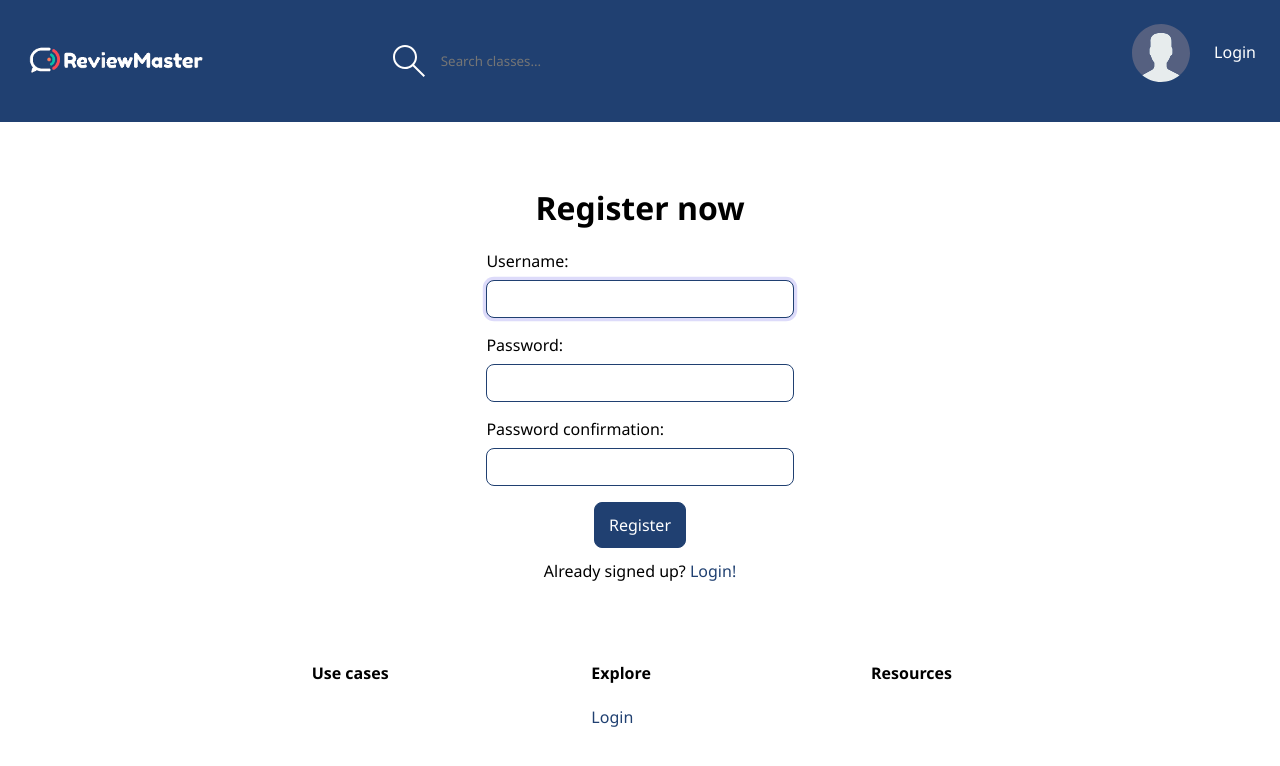
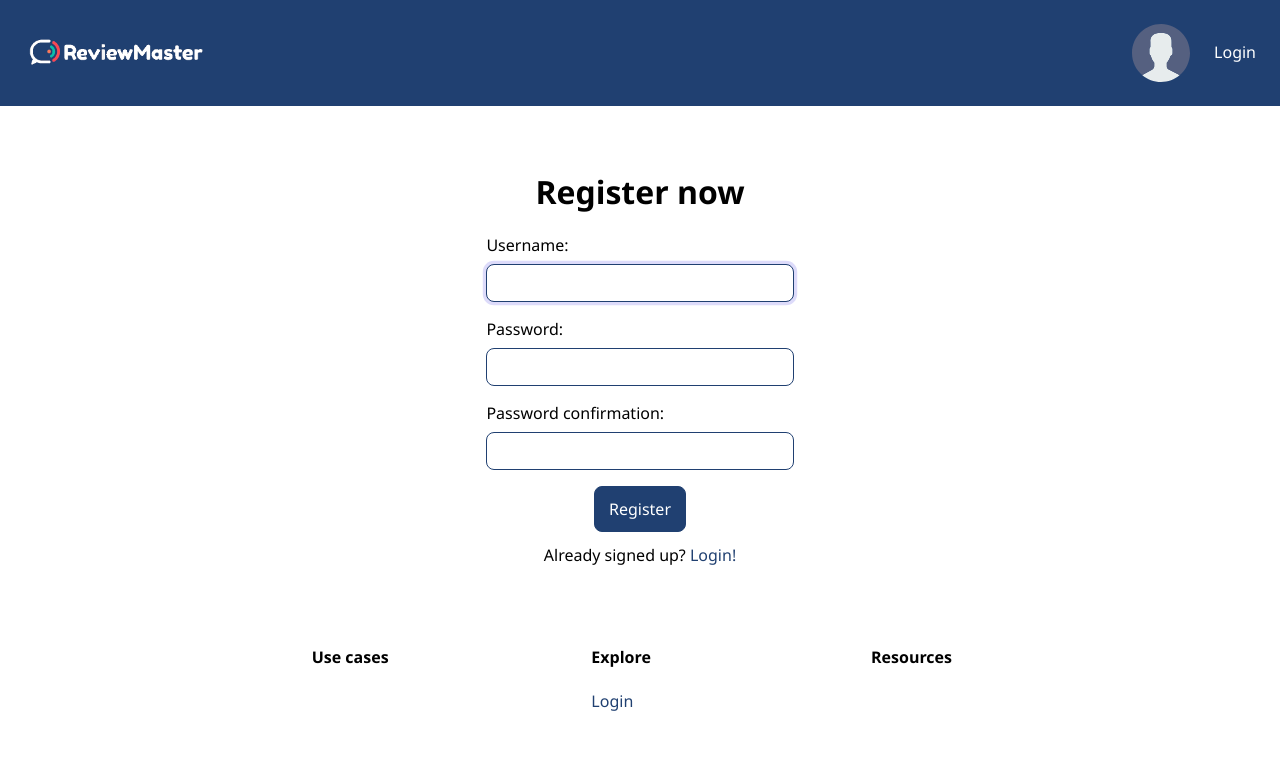
Before and after one commit to alexandernc0043/ITSC-3155-Group3, a Django app: page /register/ in a window 1280 px wide. Shown: the top 766 px of the page. Run offline with Django 5.2, Linux system fonts and the light colour scheme.

Commit message:
Navbar and styling changes
Changed the navbar to only show a search bar on every page besides login/register. Did this by adding including js to login_register.html. Also made changes to search bar to make it more visible on navbar

```diff
--- a/Final Project Code/ReviewMaster/base/templates/base/login_register.html
+++ b/Final Project Code/ReviewMaster/base/templates/base/login_register.html
@@ -1,7 +1,8 @@
 {% extends 'main.html' %}
+{% load static %}
 
 {% block content %}
-    <main>
+    <main class="login">
         <div class="box">
             {% if page == 'register' %}
                 <h1>Register now</h1>
@@ -30,4 +31,5 @@
             {% endif %}
         </div>
     </main>
+    <script src="{% static 'scripts/main.js' %}"></script>
 {% endblock content %}
--- a/Final Project Code/ReviewMaster/static/scripts/main.js
+++ b/Final Project Code/ReviewMaster/static/scripts/main.js
@@ -1,5 +1,10 @@
 const homeClass = document.getElementsByClassName("home");
+const loginClass = document.getElementsByClassName("login");
 
 if (homeClass.length > 0) {
     document.getElementsByClassName("header__search")[0].style.display = "none";
 }
+
+if (loginClass.length > 0) {
+    document.getElementsByClassName("header__search")[0].style.display = "none";
+}
--- a/Final Project Code/ReviewMaster/static/styles/style.css
+++ b/Final Project Code/ReviewMaster/static/styles/style.css
@@ -63,26 +63,41 @@ a:hover {
 }
 
 .header__search > label {
-    padding: 1.3rem 1rem;
+    /* padding: 1.3rem 1rem; */
     display: flex;
     align-items: center;
-    gap: 1rem;
-    border-radius: 4px;
+    /* gap: 1rem; */
+    /* border-radius: 4px; */
+    /* background-color: white; */
+
+    /* Changes to make search bar more visible*/
+    border: 1px solid white;
+    background-color: white;
+    padding: 1rem;
+    border-radius: 50px;
+
 }
 
 .header__search svg {
-    fill: white;
+    /* fill: white; */
     width: 2rem;
     height: 2rem;
     margin-left: 1rem;
+
+    /* Changes to make search bar more visible */
+    fill: black;
+    margin-right: 1rem;
 }
 
 .header__search input {
     width: 30rem;
     background: transparent;
     border: none;
-    color: white;
+    /* color: white; */
     padding: 0;
+
+    /* Changes to make search bar more visible*/
+    color: black;
 }
 
 @media screen and (max-width: 800px) {
```
